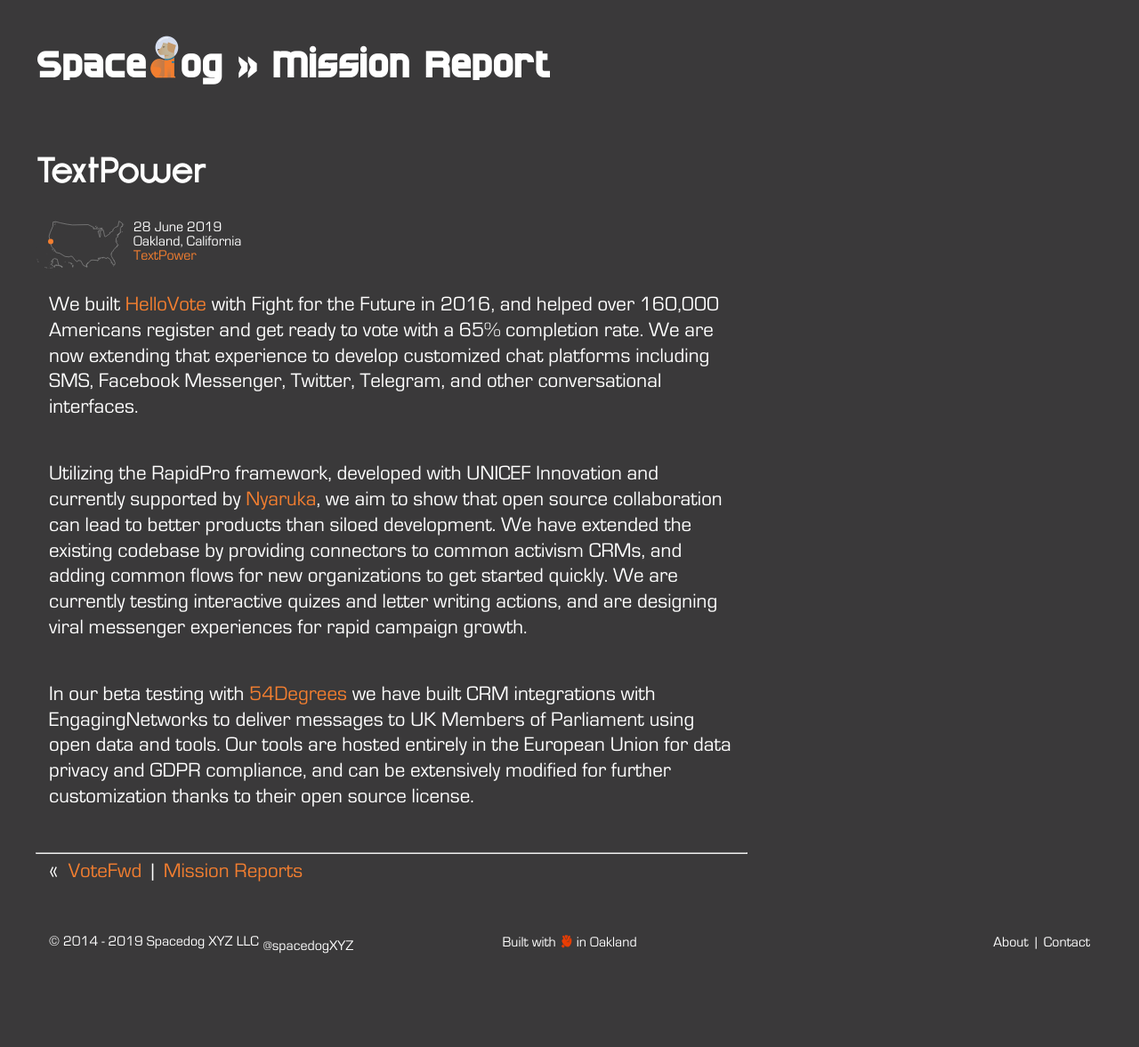
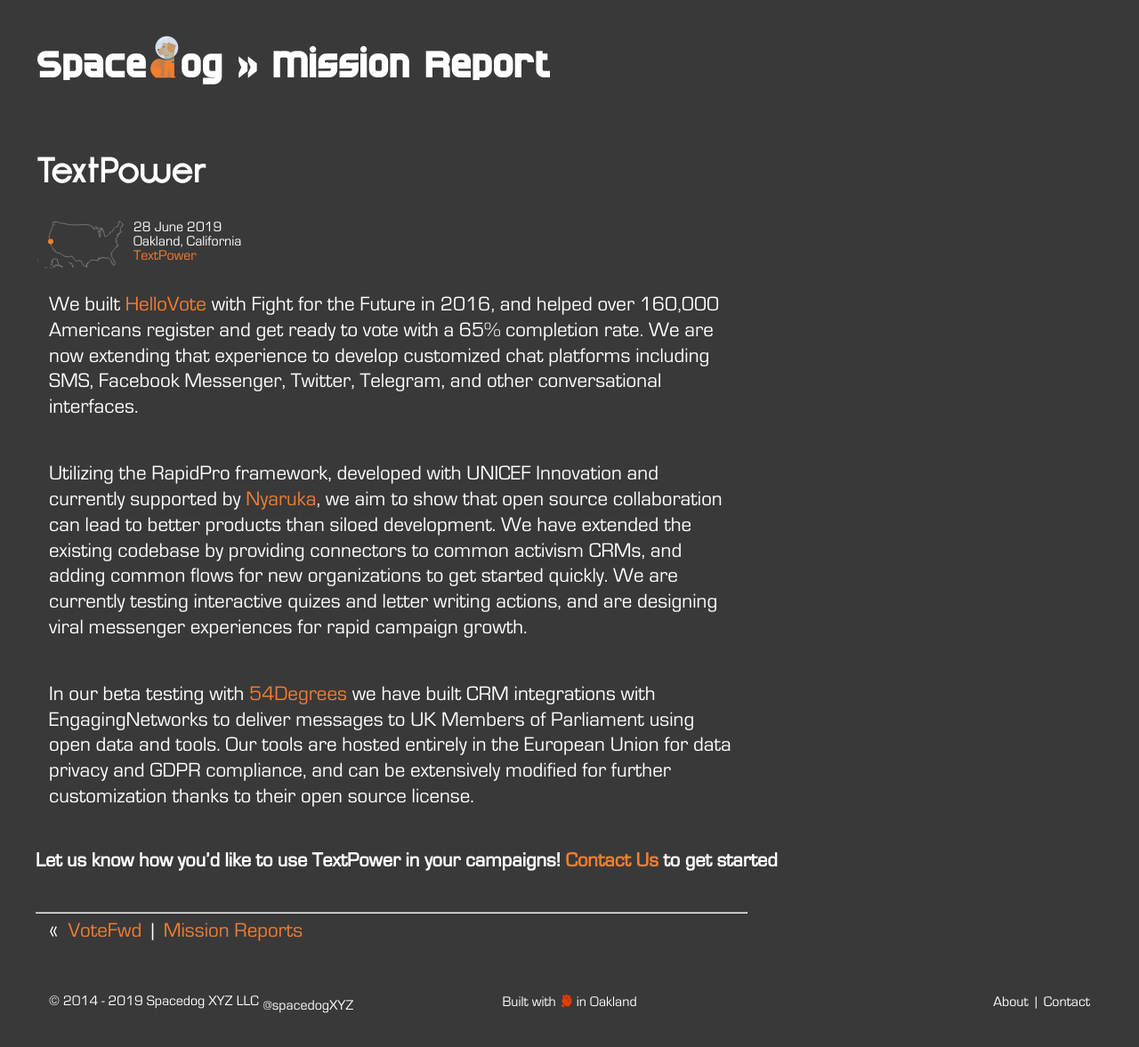
Before and after one commit to spacedogXYZ/spacedogXYZ, a Jekyll site: the page built from _posts/2019-06-28-textpower.md, in a window 1280 px wide. Shown: the whole page at 89% size. Built offline with Jekyll 4.4.1, drawn with Linux system fonts in a browser that asks for light colours; nearby versions of some CDN libraries; comment, search, counter and statistics services are not loaded; before the commit the page ends 1110 px from its top, so only the background shows below that.

Commit message:
Textpower add contact link

```diff
--- a/_posts/2019-06-28-textpower.md
+++ b/_posts/2019-06-28-textpower.md
@@ -14,3 +14,5 @@
 Utilizing the RapidPro framework, developed with UNICEF Innovation and currently supported by [Nyaruka](https://nyaruka.com), we aim to show that open source collaboration can lead to better products than siloed development. We have extended the existing codebase by providing connectors to common activism CRMs, and adding common flows for new organizations to get started quickly. We are currently testing interactive quizes and letter writing actions, and are designing viral messenger experiences for rapid campaign growth.
 
 In our beta testing with [54Degrees](http://54degrees.com) we have built CRM integrations with EngagingNetworks to deliver messages to UK Members of Parliament using open data and tools. Our tools are hosted entirely in the European Union for data privacy and GDPR compliance, and can be extensively modified for further customization thanks to their open source license.
+
+### Let us know how you’d like to use TextPower in your campaigns! [Contact Us](/blastoff/) to get started ###
```
